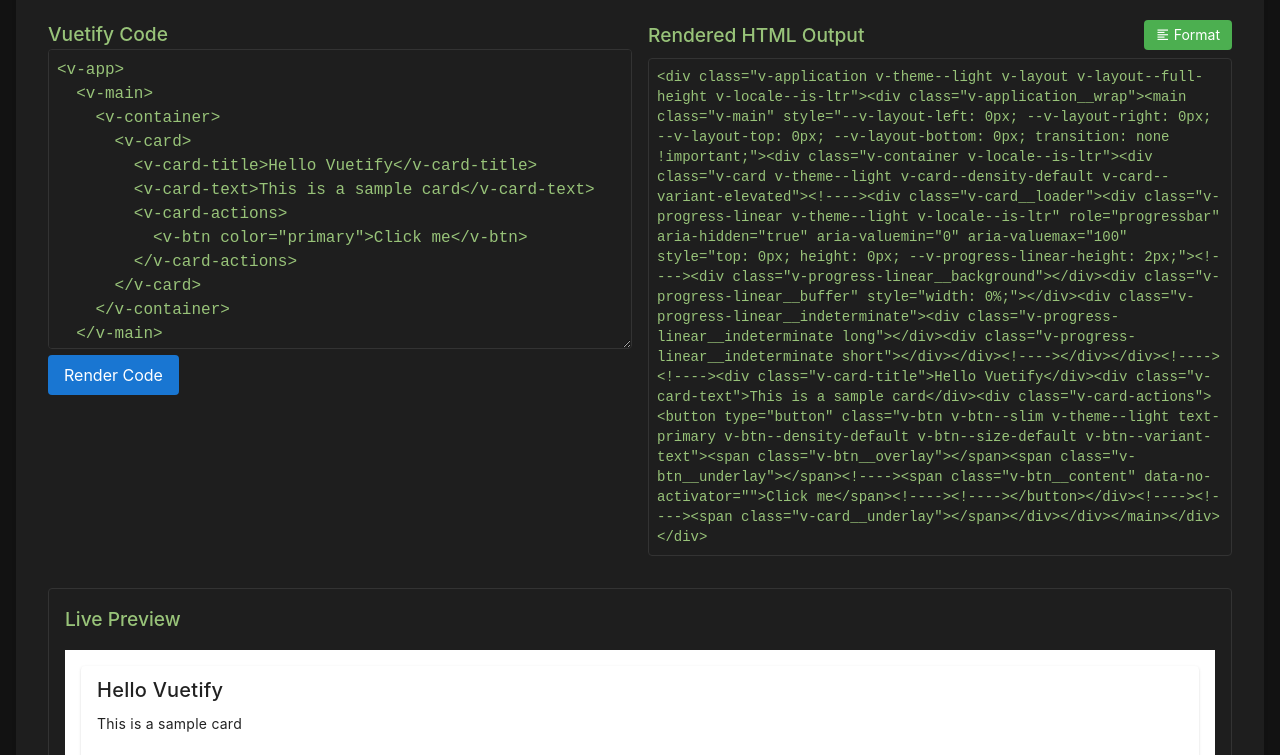
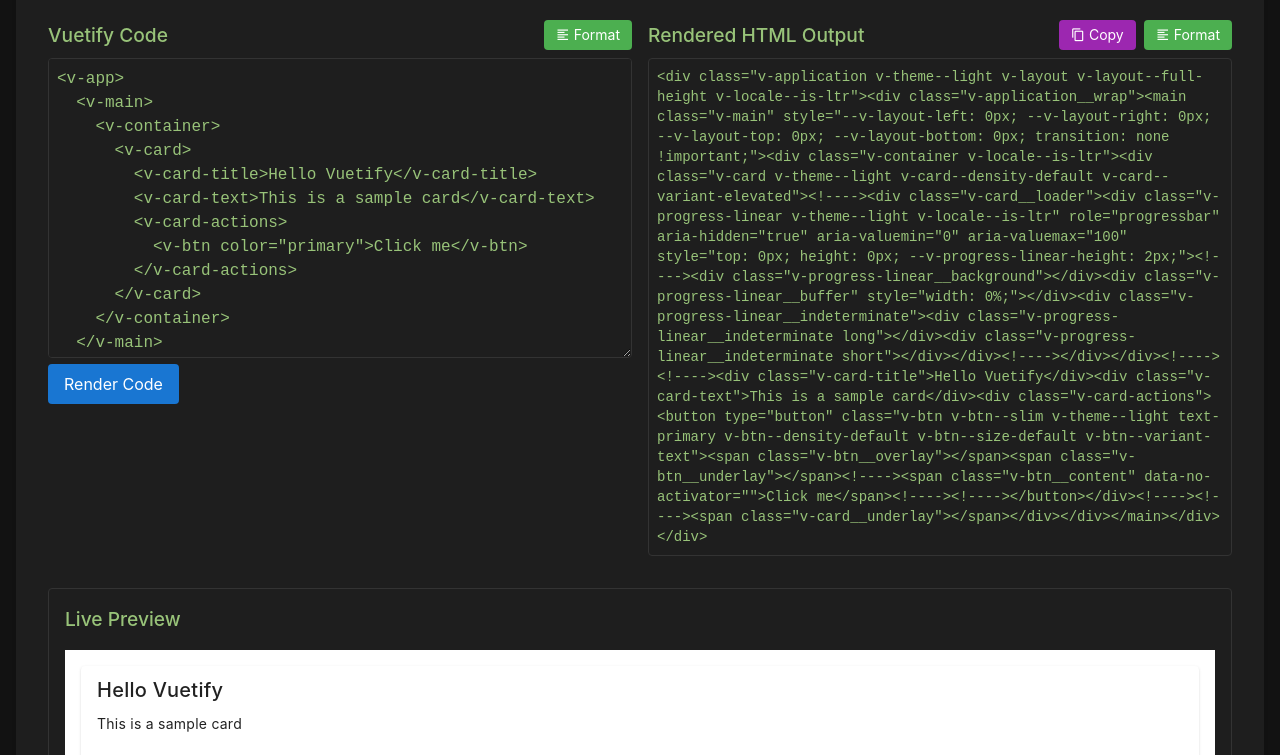
Before and after one commit to ICJIA/rendervuetify-2025, a plain HTML site: page index.html in a window 1280 px wide. Shown: the part 116-871 px from the top of the page. Drawn offline with nearby package versions, Linux system fonts and the light colour scheme.

Commit message:
feat: add clipboard copy / formatting buttons

```diff
--- a/index.html
+++ b/index.html
@@ -237,6 +237,26 @@
       .loading-button .button-text {
         opacity: 0;
       }
+
+      .button-group-actions {
+        display: flex;
+        gap: 0.5rem;
+        align-items: center;
+      }
+
+      .copy-btn {
+        padding: 0.25rem 0.75rem;
+        font-size: 0.875rem;
+        background-color: #9c27b0;
+        color: white;
+        border: none;
+        border-radius: 4px;
+        cursor: pointer;
+      }
+
+      .copy-btn:hover {
+        background-color: #7b1fa2;
+      }
     </style>
   </head>
   <body>
@@ -265,7 +285,14 @@
 
       <div class="grid">
         <div>
-          <h2 style="font-size: 1.2rem; font-weight: 500">Vuetify Code</h2>
+          <div class="header-actions">
+            <h2 style="font-size: 1.2rem; font-weight: 500; margin: 0">
+              Vuetify Code
+            </h2>
+            <button class="format-btn" onclick="formatVuetifyCode()">
+              <i class="mdi mdi-format-align-left"></i> Format
+            </button>
+          </div>
           <textarea id="vuetifyInput" placeholder="Enter Vuetify code here...">
 <v-app>
   <v-main>
@@ -291,9 +318,14 @@
             <h2 style="font-size: 1.2rem; font-weight: 500; margin: 0">
               Rendered HTML Output
             </h2>
-            <button class="format-btn" onclick="formatCode()">
-              <i class="mdi mdi-format-align-left"></i> Format
-            </button>
+            <div class="button-group-actions">
+              <button class="copy-btn" onclick="copyToClipboard()">
+                <i class="mdi mdi-content-copy"></i> Copy
+              </button>
+              <button class="format-btn" onclick="formatCode()">
+                <i class="mdi mdi-format-align-left"></i> Format
+              </button>
+            </div>
           </div>
           <div
             id="outputHtml"
@@ -387,6 +419,55 @@
           outputHtml.textContent = formatted;
         } catch (err) {
           console.error("Format error:", err);
+        }
+      }
+
+      /**
+       * Formats Vuetify code in the input textarea
+       * Uses HTML parser with specific formatting options
+       * @function
+       * @returns {void}
+       */
+      function formatVuetifyCode() {
+        const textarea = document.getElementById("vuetifyInput");
+        try {
+          const formatted = prettier.format(textarea.value, {
+            parser: "html",
+            plugins: prettierPlugins,
+            printWidth: 80,
+            tabWidth: 2,
+            useTabs: false,
+            htmlWhitespaceSensitivity: "ignore",
+          });
+          textarea.value = formatted;
+        } catch (err) {
+          console.error("Format error:", err);
+        }
+      }
+
+      /**
+       * Copies the HTML output to clipboard
+       * Shows temporary success message in button
+       * @function
+       * @returns {Promise<void>}
+       */
+      async function copyToClipboard() {
+        const outputHtml = document.getElementById("outputHtml");
+        const copyBtn = document.querySelector('.copy-btn');
+        const originalText = copyBtn.innerHTML;
+
+        try {
+          await navigator.clipboard.writeText(outputHtml.textContent);
+          copyBtn.innerHTML = '<i class="mdi mdi-check"></i> Copied!';
+          setTimeout(() => {
+            copyBtn.innerHTML = originalText;
+          }, 2000);
+        } catch (err) {
+          console.error('Failed to copy:', err);
+          copyBtn.innerHTML = '<i class="mdi mdi-close"></i> Failed';
+          setTimeout(() => {
+            copyBtn.innerHTML = originalText;
+          }, 2000);
         }
       }
 
```
